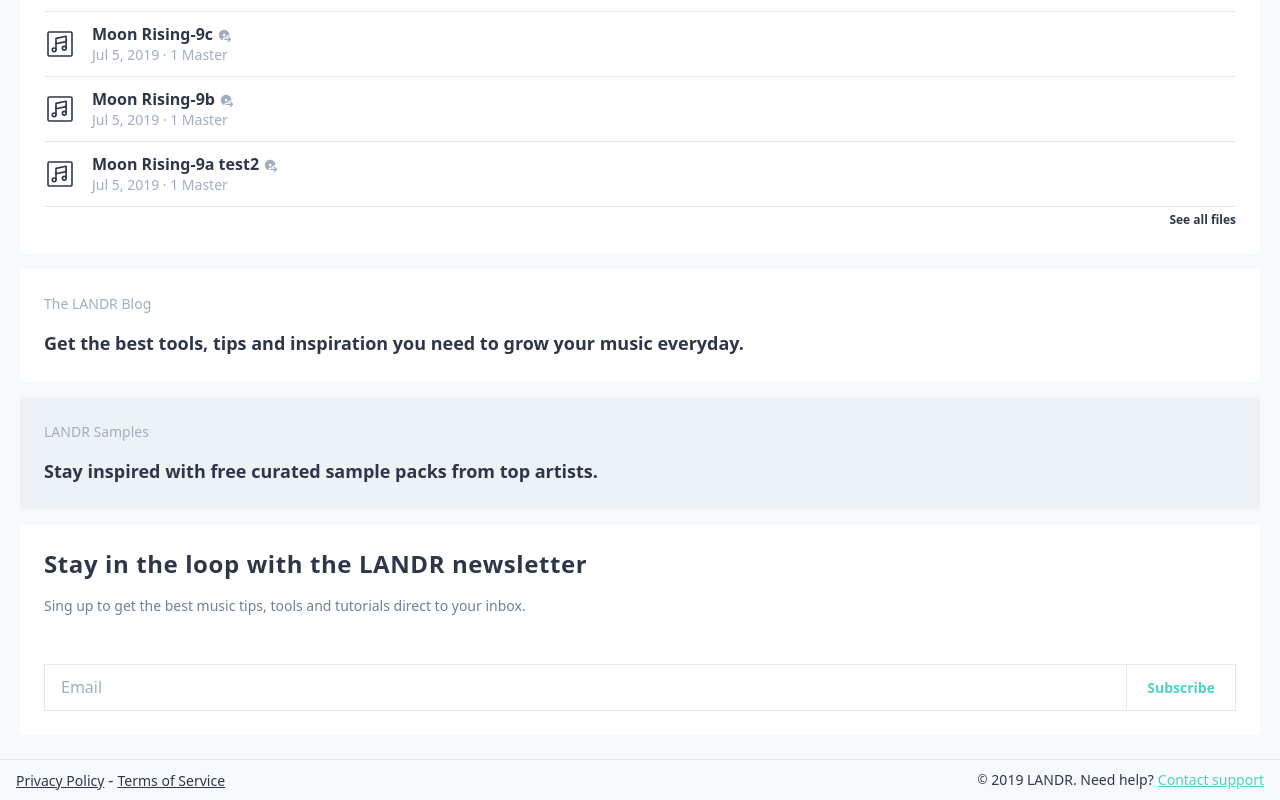
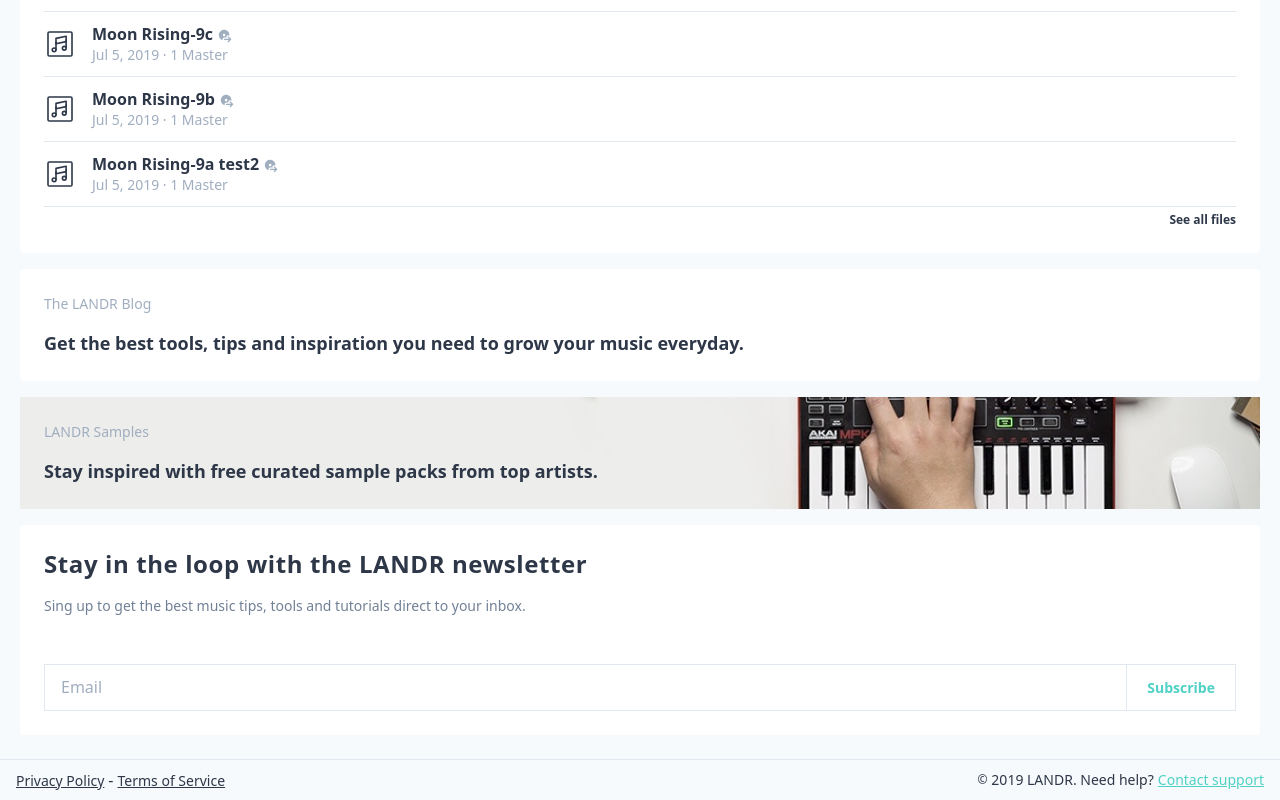
Before and after one commit to tuffstudio/Tailwind-LANDR-Dashboard-UI, a Vue app: page / in a window 1280 px wide. Shown: the part 1636-2436 px from the top of the page. Built offline with nearby package versions, Linux system fonts and the light colour scheme.

Commit message:
md image

```diff
--- a/src/App.vue
+++ b/src/App.vue
@@ -164,11 +164,14 @@
         </a>
       </section>
 
-       <section class="mt-4 card bg bg-gray-200 rounded hover:shadow-lg">
-        <a href="#" class="p-6 inline-block">
-          <h2 class="text-sm text-gray-500">LANDR Samples</h2>
-          <p class="mt-4 text-lg font-semibold">Stay inspired with free curated sample packs from top artists.</p>
-        </a>
+       <section class="mt-4 relative card rounded hover:shadow-lg">
+        <div class="p-6 relative z-10 sm:w-7/12">
+          <a href="#" class="inline-block">
+            <h2 class="text-sm text-gray-500">LANDR Samples</h2>
+            <p class="mt-4 text-lg font-semibold">Stay inspired with free curated sample packs from top artists.</p>
+          </a>
+        </div>
+        <img class="absolute inset-0 w-full h-full object-cover" src="./assets/img/samples-background@2x.jpg" alt="Hand playing synth">
       </section>
 
       <section class="mt-4 p-6 bg-white rounded">
```
